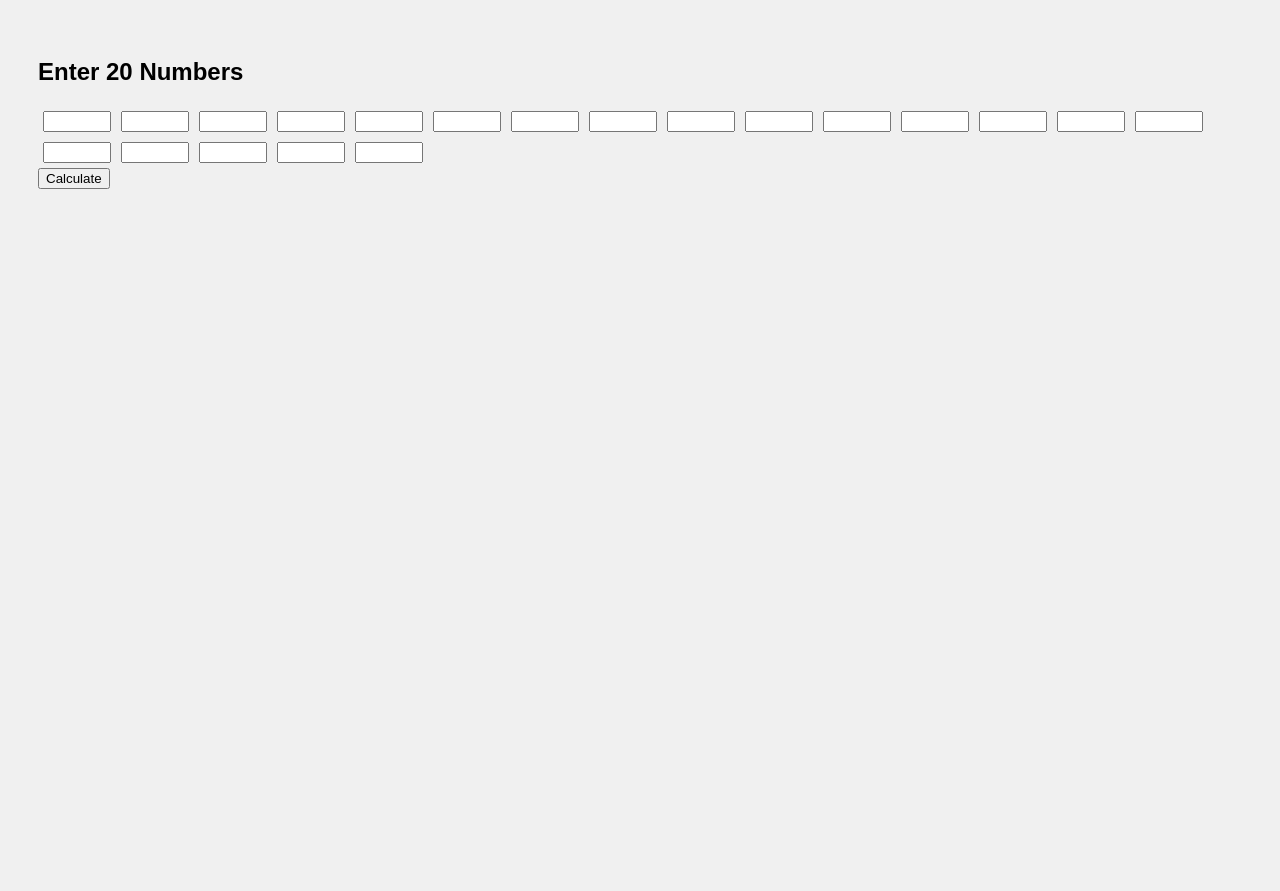
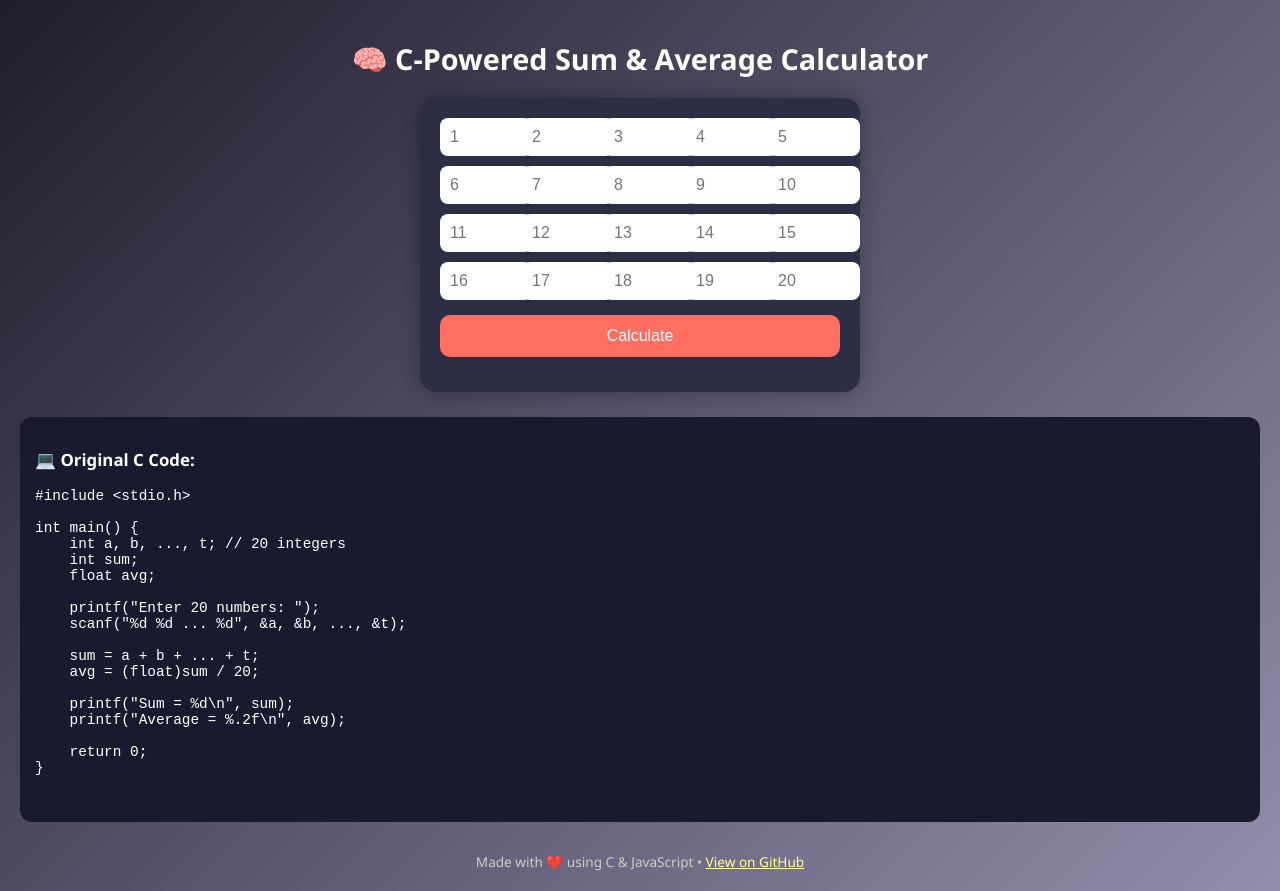
Before and after one commit to Space4414/Sauce-Codes, a plain HTML site: page Sauce Codes.html in a window 1280 px wide. Before the commit the page ends 800 px from the top, so only its background shows below. Drawn offline with Linux system fonts and the light colour scheme.

Commit message:
Code.html

```diff
--- a/Sauce Codes.html
+++ b/Sauce Codes.html
@@ -1,41 +1,139 @@
 <!DOCTYPE html>
-<html>
+<html lang="en">
 <head>
-  <title>Sum & Average Calculator</title>
+  <meta charset="UTF-8">
+  <meta name="viewport" content="width=device-width, initial-scale=1">
+  <title>C-Powered Calculator</title>
   <style>
     body {
-      font-family: Arial, sans-serif;
-      padding: 30px;
-      background-color: #f0f0f0;
+      font-family: 'Segoe UI', Tahoma, Geneva, Verdana, sans-serif;
+      background: linear-gradient(135deg, #1f1c2c, #928dab);
+      color: #fff;
+      padding: 20px;
+      margin: 0;
     }
-    input[type=number] {
-      width: 60px;
-      margin: 5px;
+
+    h1 {
+      text-align: center;
+      font-size: 1.8rem;
     }
-    #result {
-      margin-top: 20px;
-      font-weight: bold;
+
+    .calculator {
+      max-width: 400px;
+      margin: 0 auto;
+      background-color: #2d2d44;
+      border-radius: 16px;
+      padding: 20px;
+      box-shadow: 0 0 20px rgba(0,0,0,0.3);
+    }
+
+    .inputs {
+      display: grid;
+      grid-template-columns: repeat(auto-fill, minmax(70px, 1fr));
+      gap: 10px;
+      margin-bottom: 15px;
+    }
+
+    input[type="number"] {
+      padding: 10px;
+      border-radius: 8px;
+      border: none;
+      outline: none;
+      font-size: 1rem;
+      width: 100%;
+    }
+
+    button {
+      width: 100%;
+      padding: 12px;
+      font-size: 1rem;
+      background-color: #ff6f61;
+      color: white;
+      border: none;
+      border-radius: 10px;
+      cursor: pointer;
+      transition: background 0.3s;
+    }
+
+    button:hover {
+      background-color: #e94f45;
+    }
+
+    .result {
+      margin-top: 15px;
+      font-size: 1.1rem;
+      text-align: center;
+    }
+
+    .code-section {
+      background-color: #1a1a2e;
+      padding: 15px;
+      border-radius: 12px;
+      margin-top: 25px;
+      font-size: 0.9rem;
+      overflow-x: auto;
+    }
+
+    .code-section pre {
+      white-space: pre-wrap;
+      word-break: break-word;
+    }
+
+    .footer {
+      margin-top: 30px;
+      text-align: center;
+      font-size: 0.85rem;
+      color: #ccc;
     }
   </style>
 </head>
 <body>
 
-<h2>Enter 20 Numbers</h2>
+  <h1>🧠 C-Powered Sum & Average Calculator</h1>
 
-<div id="inputs"></div>
+  <div class="calculator">
+    <div class="inputs" id="inputs"></div>
+    <button onclick="calculate()">Calculate</button>
+    <div class="result" id="result"></div>
+  </div>
 
-<button onclick="calculate()">Calculate</button>
+  <div class="code-section">
+    <h3>💻 Original C Code:</h3>
+    <pre>
+#include &lt;stdio.h&gt;
 
-<div id="result"></div>
+int main() {
+    int a, b, ..., t; // 20 integers
+    int sum;
+    float avg;
+
+    printf("Enter 20 numbers: ");
+    scanf("%d %d ... %d", &a, &b, ..., &t);
+
+    sum = a + b + ... + t;
+    avg = (float)sum / 20;
+
+    printf("Sum = %d\n", sum);
+    printf("Average = %.2f\n", avg);
+
+    return 0;
+}
+    </pre>
+  </div>
+
+  <div class="footer">
+    Made with ❤️ using C & JavaScript • <a href="https://github.com/yourusername/yourrepo" style="color:#ff9;">View on GitHub</a>
+  </div>
 
   <script>
-  // Create 20 input fields
-  const container = document.getElementById("inputs");
+    const inputsContainer = document.getElementById("inputs");
+
     for (let i = 0; i < 20; i++) {
       const input = document.createElement("input");
       input.type = "number";
+      input.placeholder = i + 1;
       input.id = `num${i}`;
-    container.appendChild(input);
+      inputsContainer.appendChild(input);
     }
 
     function calculate() {
@@ -45,8 +143,10 @@
         sum += isNaN(val) ? 0 : val;
       }
       const avg = sum / 20;
-    document.getElementById("result").innerHTML =
-      `Sum: ${sum} <br> Average: ${avg.toFixed(2)}`;
+      document.getElementById("result").innerHTML = `
+        🧮 Sum: <strong>${sum}</strong><br>
+        📊 Average: <strong>${avg.toFixed(2)}</strong>
+      `;
     }
   </script>
 
```
Lines whose indentation alone changed are shown as unchanged.
